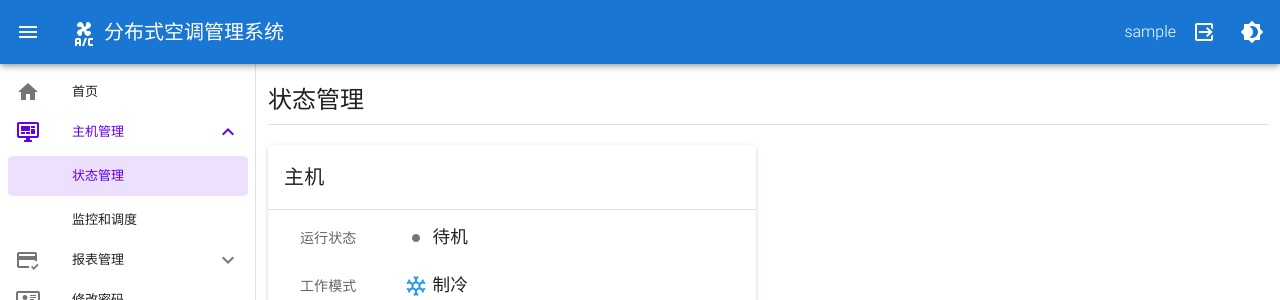
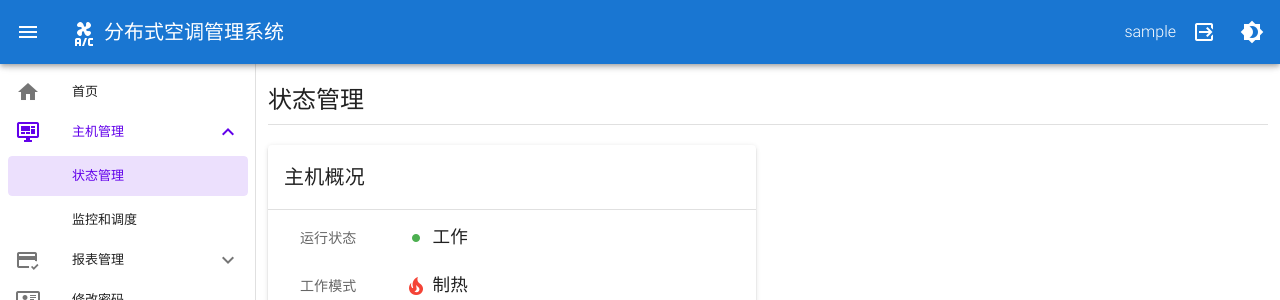
Before and after one commit to PotatoChipsNinja/AC-Dashboard, a Vue app: page /status in a window 1280 px wide. Shown: the top 300 px of the page. Built offline with nearby package versions, Linux system fonts and the light colour scheme; sample sign-in values are in the browser's storage.

Commit message:
improve UI

```diff
--- a/src/views/Status.vue
+++ b/src/views/Status.vue
@@ -6,7 +6,7 @@
       <v-col style="max-width: 32rem">
         <v-card>
           <v-card-title>
-            主机
+            主机概况
           </v-card-title>
 
           <v-divider></v-divider>
@@ -118,16 +118,20 @@
       }
     }),
 
+    mounted: function () {
+      this.getInfo()
+    },
+
     methods: {
+      getInfo: function () {
+        this.isRunning = true
+        this.saved.modeWarm = true
+        this.saved.temp = 26
+      },
       edit: function () {
         this.edited.modeWarm = this.saved.modeWarm
         this.edited.temp = this.saved.temp
         this.editing = true
-      },
-      getInfo: function () {
-        this.isRunning = true
-        this.saved.modeWarm = true
-        this.saved.temp = 26
       },
       apply: function () {
         this.loading = true
```
